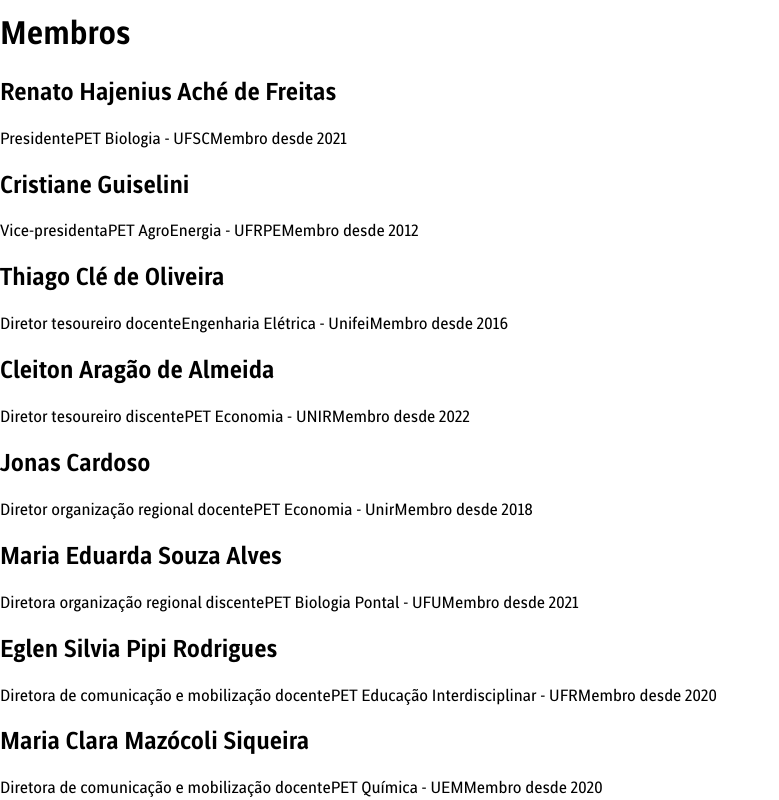
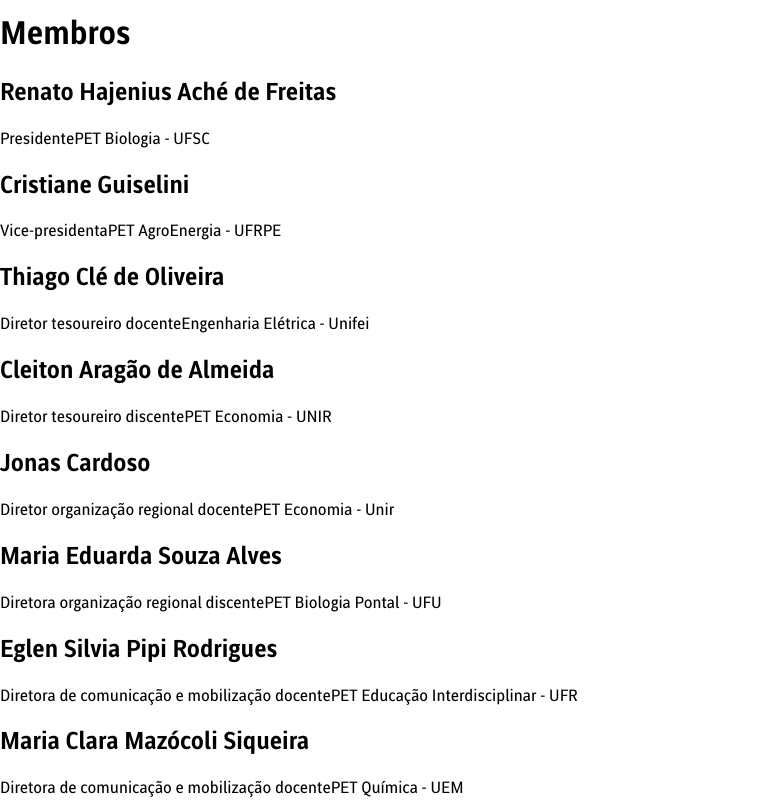
Before and after one commit to petengcomp/cenapet, a Next.js app: page /diretoria in a window 1280 px wide. Shown: the part 1780-2580 px from the top of the page, without its empty margins (0-779 px from the left). Built offline with nearby package versions, Linux system fonts and the light colour scheme.

Commit message:
update membros

```diff
--- a/src/components/Membro.tsx
+++ b/src/components/Membro.tsx
@@ -20,7 +20,6 @@
             <div className="flex flex-col justify-center items-center text-lg sm:text-xl">
                 <span>{valor.cargo}</span>
                 <span>{valor.grupo} - {valor.ies}</span>
-                <span>Membro desde {valor.dataEntrada}</span>
             </div>
         </div>
     )
```
